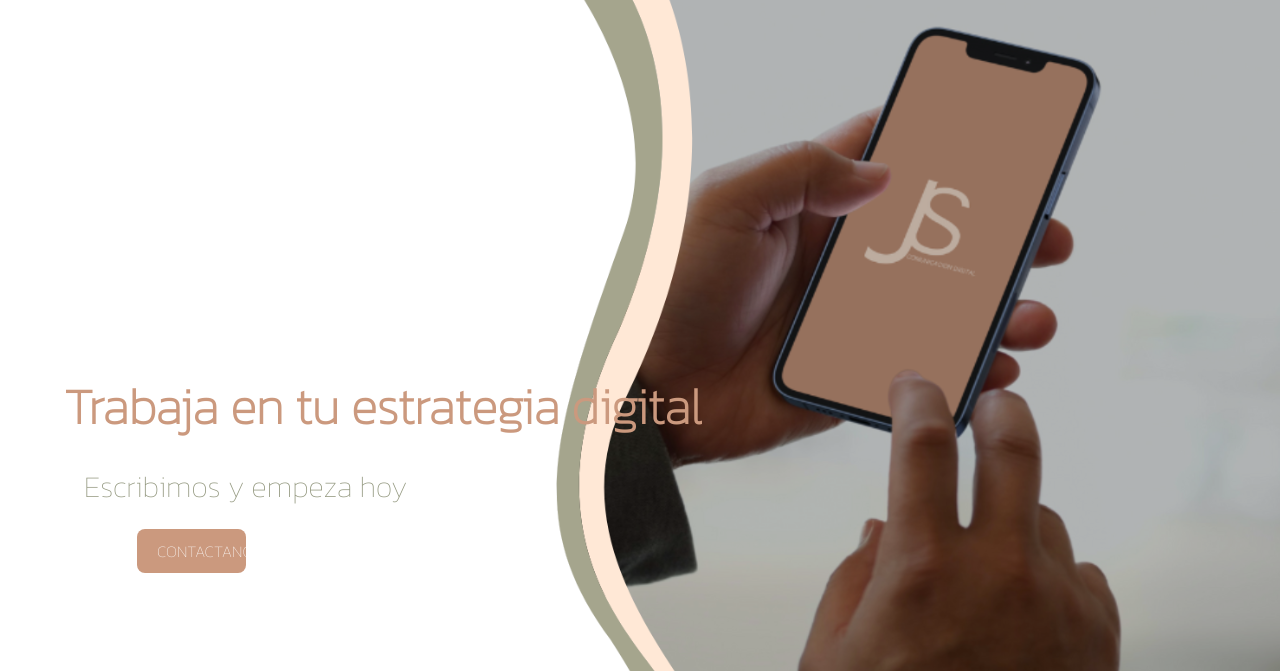
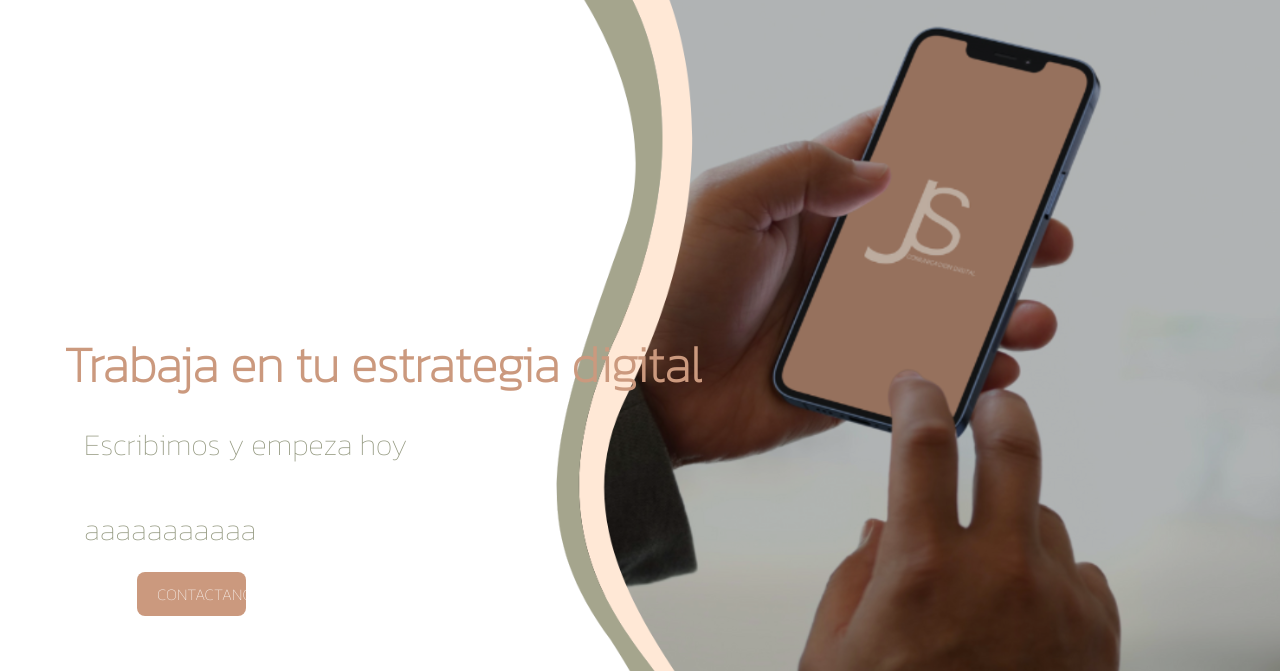
Before and after one commit to JoaquinDilernia/JS2, a plain HTML site: page index.html in a window 1280 px wide. Shown: the part 129-800 px from the top of the page. Drawn offline with nearby package versions, Linux system fonts and the light colour scheme.

Commit message:
nueva rama

```diff
--- a/index.html
+++ b/index.html
@@ -32,6 +32,7 @@
         <div id="hero" class="animate__animated animate__fadeInLeft" >
             <h1>Trabaja en tu estrategia digital</h1>
             <p>Escribimos y empeza hoy</p>
+            <p>aaaaaaaaaaa</p>
             <a class = "contacto-button" href="./pages/contacto.html">CONTACTANOS</a>
 
 
```
